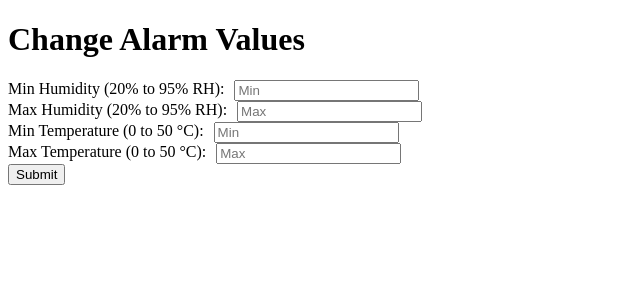
After one commit to jose-bernardo/smart-attic, a Flask app: page /changeAlarmValues in a window 1280 px wide. The commit adds this page. Shown: the top 300 px of the page, without its empty margins (0-640 px from the left). Run offline with Flask 3, Linux system fonts and the light colour scheme; the visitor is signed in with stand-in values (Sample User, id 1).

Commit message:
- Arduino configurations page on web server
- Arduino configurations server on the Raspberry Pi
- Video recording when inserting PIN code for Raspberry Pi

```diff
--- /dev/null
+++ b/webServer/templates/changeAlarmValues.html
@@ -0,0 +1,53 @@
+<!DOCTYPE html>
+<html>
+<head>
+  <title>Change Alarm Values</title>
+  <style>
+    .form-group {
+      display: flex;
+      flex-direction: row;
+    }
+    .form-group label {
+      margin-right: 10px;
+    }
+    .form-group input {
+      margin-right: 10px;
+    }
+  </style>
+</head>
+<body>
+  <h1>Change Alarm Values</h1>
+  <form action="/changeAlarmValues" method="post">
+    <div class="form-group">
+      <label for="minHumidity">Min Humidity (20% to 95% RH):</label>
+      <input type="text" id="minHumidity" name="minHumidity" placeholder="Min">
+      {% if humidity_error_min %}
+        <span style="color: red;">{{ humidity_error_min }}</span>
+      {% endif %}
+    </div>
+    <div class="form-group">
+      <label for="maxHumidity">Max Humidity (20% to 95% RH):</label>
+      <input type="text" id="maxHumidity" name="maxHumidity" placeholder="Max">
+      {% if humidity_error_max %}
+        <span style="color: red;">{{ humidity_error_max }}</span>
+      {% endif %}
+    </div>
+    <div class="form-group">
+      <label for="minTemperature">Min Temperature (0 to 50 °C):</label>
+      <input type="text" id="minTemperature" name="minTemperature" placeholder="Min">
+      {% if temperature_error_min %}
+        <span style="color: red;">{{ temperature_error_min }}</span>
+      {% endif %}
+    </div>
+    <div class="form-group">
+      <label for="maxTemperature">Max Temperature (0 to 50 °C):</label>
+      <input type="text" id="maxTemperature" name="maxTemperature" placeholder="Max">
+      {% if temperature_error_max %}
+        <span style="color: red;">{{ temperature_error_max }}</span>
+      {% endif %}
+    </div>
+
+    <button type="submit">Submit</button>
+  </form>
+</body>
+</html>
--- a/webServer/webServer.py
+++ b/webServer/webServer.py
@@ -1,6 +1,7 @@
 from flask import Flask, render_template, request, redirect, session, url_for, Response
 from flask_mail import Mail, Message
 from functools import wraps
+import requests
 import secrets
 import json
 import mariadb
@@ -72,14 +73,71 @@ def login():
 
     return render_template('login.html', error=error)
 
-@app.route('/logout', methods=['POST'])
+@app.route('/logout', methods=['GET'])
 @login_required
 def logout():
     del session['logged_in']
     del session['username']
     return redirect('/login')
 
-@app.route('/getPin', methods=['POST'])
+@app.route('/changeAlarmValues', methods=['GET', 'POST'])
+@login_required
+def changeAlarmValues():
+
+    if request.method == 'POST':
+        raspberrypi_address = "127.0.0.1"
+
+        min_humidity = request.form.get('minHumidity')
+        max_humidity = request.form.get('maxHumidity')
+        min_temperature = request.form.get('minTemperature')
+        max_temperature = request.form.get('maxTemperature')
+
+        humidity_error_min = None
+        humidity_error_max = None
+        temperature_error_min = None
+        temperature_error_max = None
+
+        if min_humidity != '':
+            if not min_humidity.isdigit() or not 20 <= int(min_humidity) <= 95:
+                humidity_error_min = 'Min humidity must be a number between 20 and 95'
+        if max_humidity != '':
+            if not max_humidity.isdigit() or not 20 <= int(max_humidity) <= 95:
+                humidity_error_max = 'Max humidity must be a number between 20 and 95'
+
+        if min_temperature != '':
+            if not min_temperature.isdigit() or not 0 <= int(min_temperature) <= 50:
+                temperature_error_min = 'Min temperature must be a number between 0 and 50'
+        if max_temperature != '':
+            if not max_temperature.isdigit() or not 0 <= int(max_temperature) <= 50:
+                temperature_error_max = 'Max temperature must be a number between 0 and 50'
+
+        if humidity_error_min or humidity_error_max or temperature_error_min or temperature_error_max:
+            return render_template('changeAlarmValues.html', humidity_error_min=humidity_error_min, humidity_error_max=humidity_error_max, temperature_error_min=temperature_error_min, temperature_error_max=temperature_error_max)
+
+        # Data to send to the other Flask app
+        data = {
+            'minHumidity': min_humidity,
+            'maxHumidity': max_humidity,
+            'minTemperature': min_temperature,
+            'maxTemperature': max_temperature
+        }
+
+        url = 'http://' + raspberrypi_address + ':5002/receiveAlarmValues'
+
+        # Make a POST request to the other Flask app
+        response = requests.post(url, json=data)
+
+        # Check if the request was successful
+        if response.ok:
+            return 'Values were changed successfully'
+        else:
+            return 'Something went wrong', 500
+
+    return render_template('changeAlarmValues.html')
+
+
+
+@app.route('/getPin', methods=['GET'])
 @login_required
 def get_pin():
     # Generate a random integer between 1000 and 9999 (inclusive)
@@ -90,7 +148,8 @@ def get_pin():
     return render_template('getpin.html', pin=pin)
 
 
-@app.route('/analytics', methods=['POST'])
+@app.route('/analytics', methods=['GET'])
+@login_required
 def analytics():
     if ('start_date' in request.form and 'end_date' in request.form):
         start_date = request.form['start_date']
@@ -141,6 +200,36 @@ def analytics():
 
     return render_template('analytics.html', data={'humidity': humidity_graph_json, 'temperature': temperature_graph_json})
 
+@app.route('/', methods=['GET'])
+@login_required
+def main():
+    conn = pool.get_connection()
+    cur = conn.cursor()
+    cur.execute('SELECT VALUE, MEASURE_TIMESTAMP FROM MEASUREMENTS ' +
+                'WHERE SENSORID=\'temperature\' ORDER BY MEASURE_TIMESTAMP DESC LIMIT 1')
+    conn.commit()
+
+    temperature, timestamp = cur.fetchone()
+    cur.close()
+
+    cur = conn.cursor()
+    cur.execute('SELECT VALUE, MEASURE_TIMESTAMP FROM MEASUREMENTS ' +
+                'WHERE SENSORID=\'humidity\' ORDER BY MEASURE_TIMESTAMP DESC LIMIT 1')
+    conn.commit()
+
+    humidity, timestamp = cur.fetchone()
+    cur.close()
+    conn.close()
+
+    data = {
+            "temperature": temperature,
+            "humidity": humidity,
+            "luminosity": "GOOD",
+            "waterLeaks": "No leaks detected",
+            "timestamp": timestamp,
+            }
+
+    return render_template('main.html', data=data)
 
 @app.route('/add-measure', methods=['POST'])
 def addMeasure():
@@ -220,38 +309,5 @@ def enterPin():
     else:
         return 'No pin set, request a new pin.'
 
-
-
-@app.route('/', methods=['GET'])
-#@login_required
-def main():
-    conn = pool.get_connection()
-    cur = conn.cursor()
-    cur.execute('SELECT VALUE, MEASURE_TIMESTAMP FROM MEASUREMENTS ' +
-                'WHERE SENSORID=\'temperature\' ORDER BY MEASURE_TIMESTAMP DESC LIMIT 1')
-    conn.commit()
-
-    temperature, timestamp = cur.fetchone()
-    cur.close()
-
-    cur = conn.cursor()
-    cur.execute('SELECT VALUE, MEASURE_TIMESTAMP FROM MEASUREMENTS ' +
-                'WHERE SENSORID=\'humidity\' ORDER BY MEASURE_TIMESTAMP DESC LIMIT 1')
-    conn.commit()
-
-    humidity, timestamp = cur.fetchone()
-    cur.close()
-    conn.close()
-
-    data = {
-            "temperature": temperature,
-            "humidity": humidity,
-            "luminosity": "GOOD",
-            "waterLeaks": "No leaks detected",
-            "timestamp": timestamp,
-            }
-
-    return render_template('main.html', data=data)
-
 if __name__ == '__main__':
     app.run(debug=True, host="0.0.0.0", port=5001)
```
Also changed, not shown: raspberry-modules/keypad_reader.py (added, +41 -0 lines), raspberry-modules/server.py (added, +24 -0 lines), webServer/templates/main.html (+4 -4 lines), raspberry-modules/camera.py (renamed from raspberry-modules/security.py).
